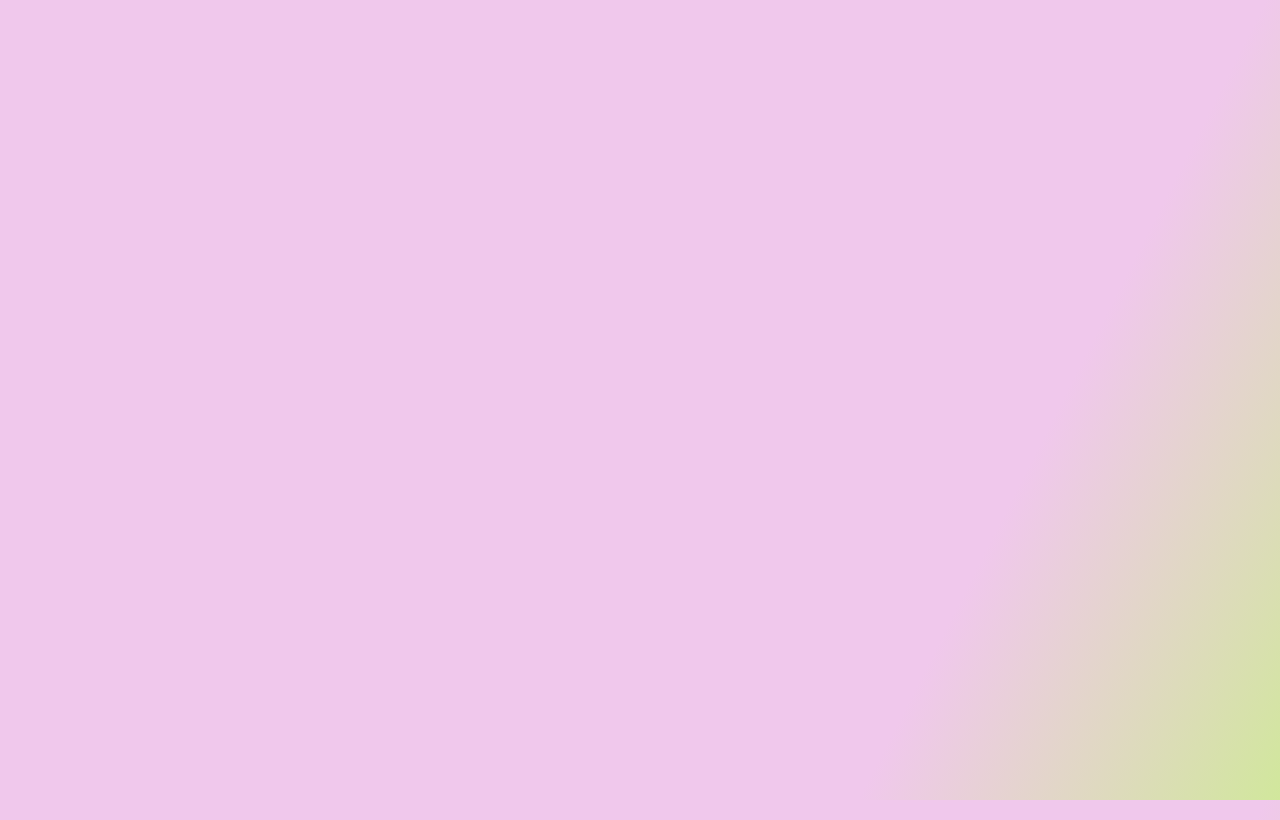
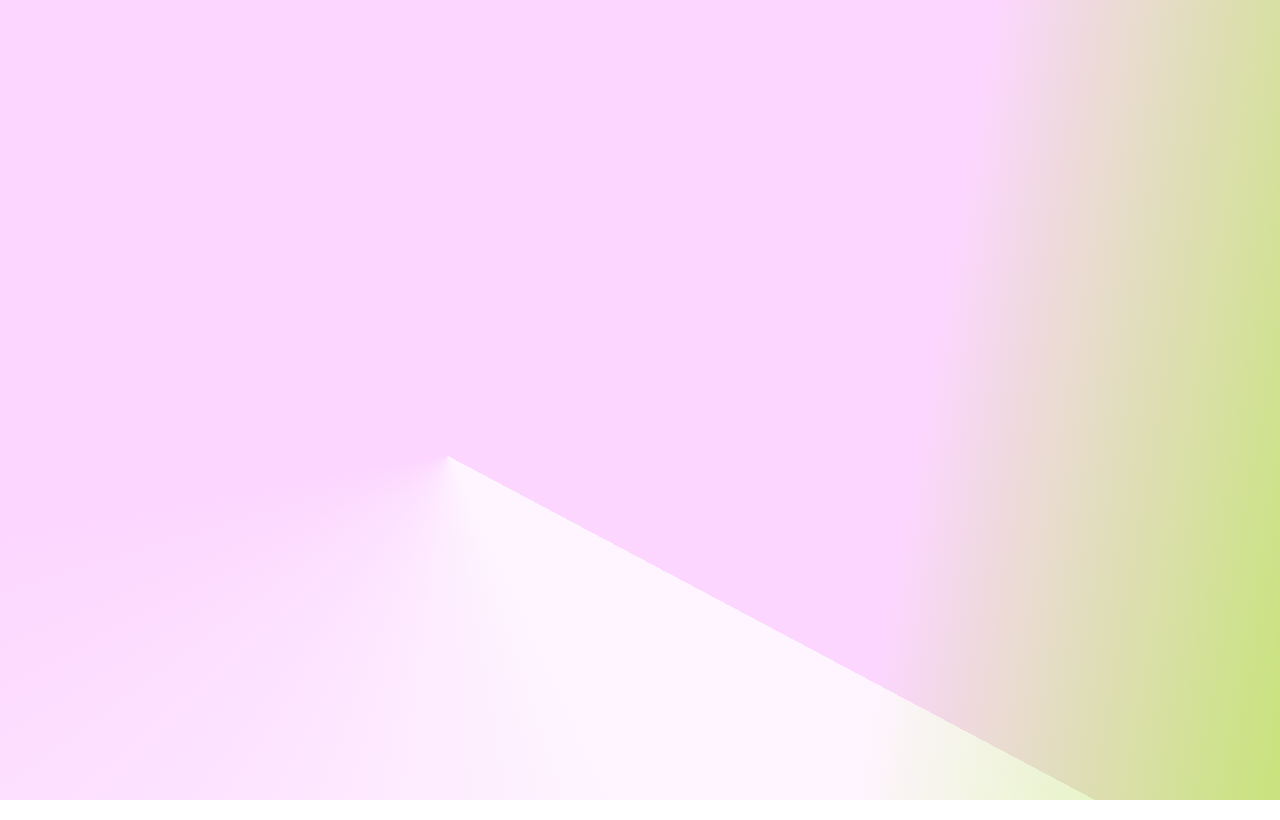
Before and after one commit to lancehsimmons/lancesimmonsdev, a React (Create React App) app: page / in a window 1280 px wide. Built offline with nearby package versions, Linux system fonts and the light colour scheme.

Commit message:
adds background wall fades and app margin-top

```diff
--- a/src/App.css
+++ b/src/App.css
@@ -2,6 +2,7 @@
   text-align: center;
   font-family: 'Asap', sans-serif;
   display: flex;
+  margin-top: 20px;
 }
 
 .column1 {
--- a/src/index.css
+++ b/src/index.css
@@ -2,19 +2,26 @@
 
 
 html {
-  background: rgb(240,200,236);
-  background: linear-gradient(117deg, rgba(240,200,236,1) 75%, rgba(209,231,156,1) 100%);
-  height: 100%;
+  /* background: rgb(240,200,236);
+  background: linear-gradient(117deg, rgba(240,200,236,1) 75%, rgba(209,231,156,1) 100%); */
+  /* background: conic-gradient (from 125deg at 34% 39%, white 100%, #FCD6FF 100%); */
+  background:
+  linear-gradient(100deg, #fcd6ff0f 70%, #97e10351 100%),
+  conic-gradient(from 118deg at 35% 57%, #ffffffcb 10%, #fcd6ff 40%, #fcd6ff4f 40%, #fcd6ff51 100%),
+  linear-gradient(100deg, #fcd6ff 70%, #96E1036E 100%),
+  /* linear-gradient(90deg, #fcd6ff 70%, #97e10331 100%), */
+  conic-gradient(from 123deg at 40% 57%, #ffffff6f 10%, #fcd6ff4f 40%, #fcd6ff51 100%);
+  min-height: 100%;
   width: 100%;
   background-size: cover;
+  background-repeat: no-repeat;
+
 }
 
 body {
   font-family: 'Asap', sans-serif;
   color: #1b1c1d;
-  height: 100%;
-  margin-top: 20px;
-  background-repeat: no-repeat;
+  min-height: 100%;
   background-attachment: fixed;
   background-size: cover;
 }
```
